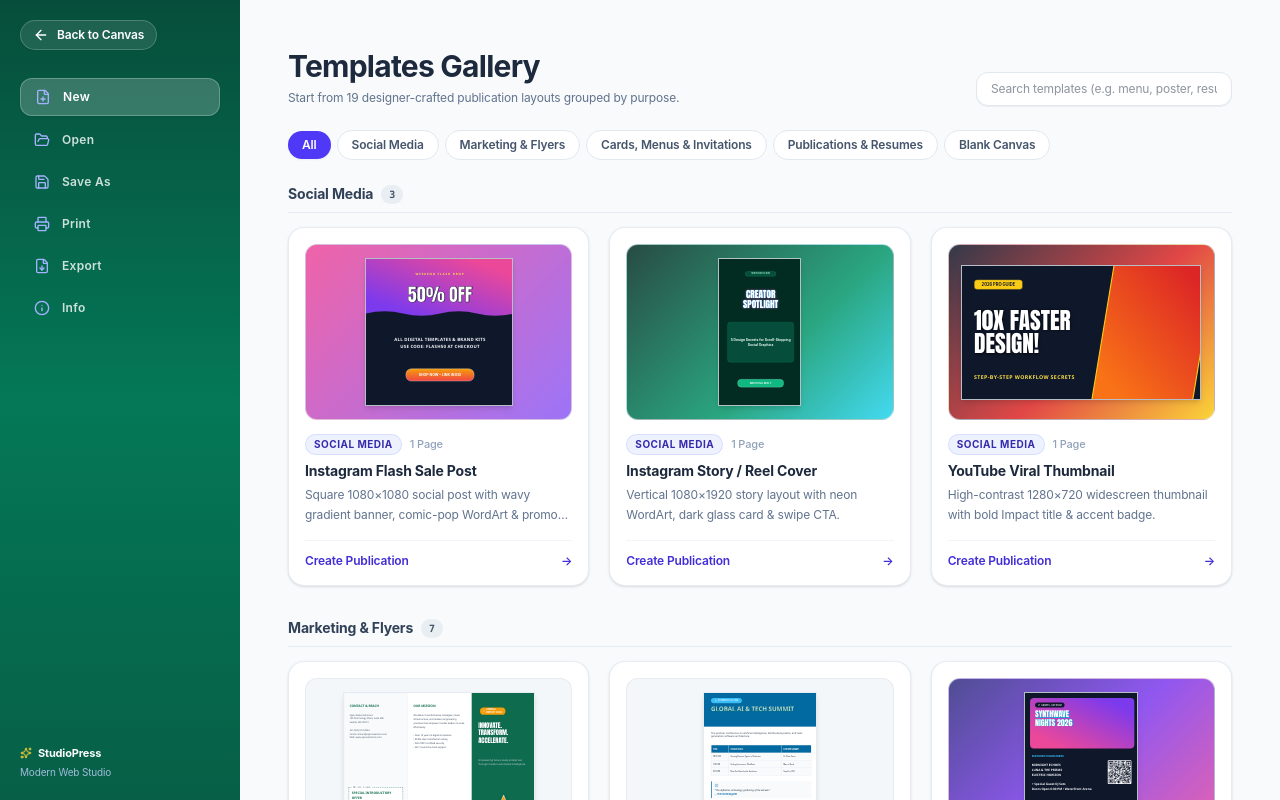
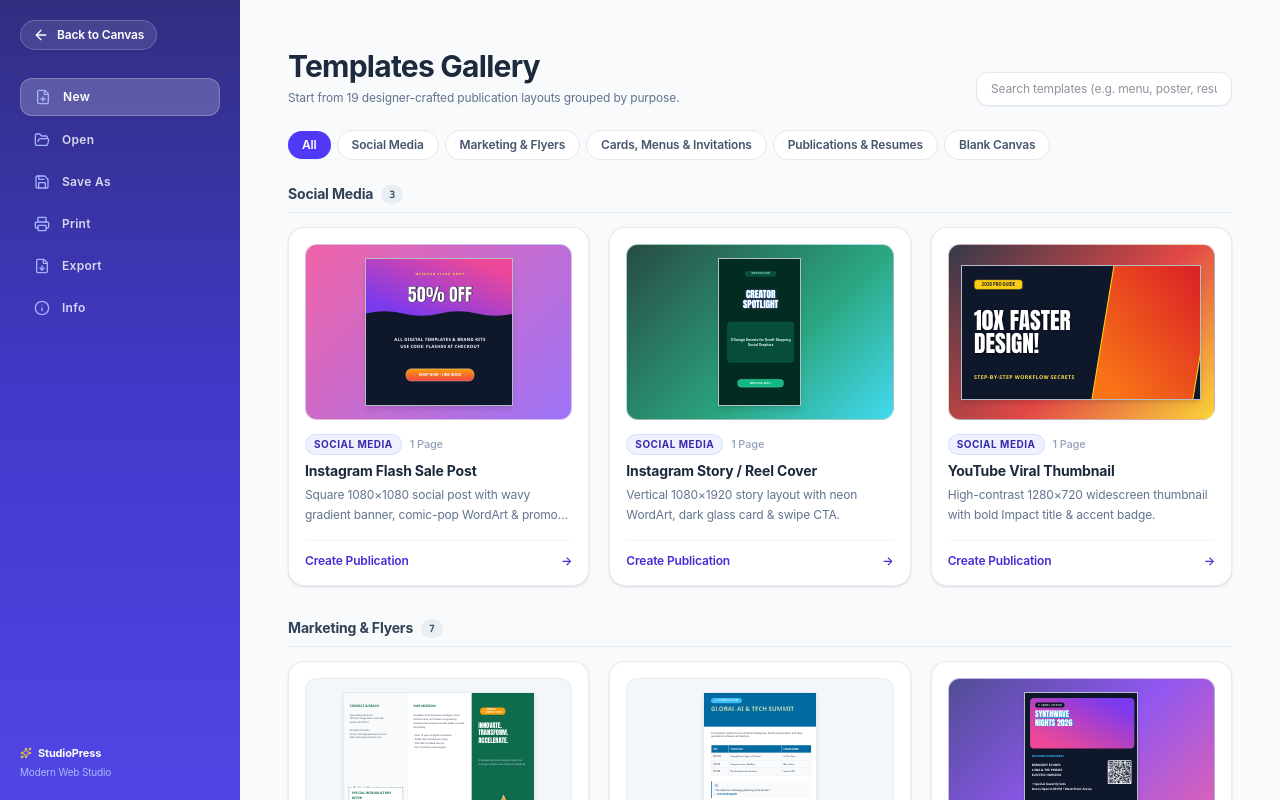
Before and after one commit to jorzyrockz-crypto/Publisher, a React (Vite) app: page / in a window 1280 px wide. Both pictures are taken after a click on the button "File". Built offline with nearby package versions, Linux system fonts and the light colour scheme; a web font is replaced by a local one.

Commit message:
chore: update window titlebar and Backstage sidebar gradients to StudioPress Indigo

```diff
--- a/src/components/modals/BackstageModal.tsx
+++ b/src/components/modals/BackstageModal.tsx
@@ -134,8 +134,8 @@ export const BackstageModal: React.FC = () => {
 
   return (
     <div className="fixed inset-0 bg-white z-50 flex select-none text-slate-800 animate-in fade-in duration-150">
-      {/* Left Backstage Green Navigation Bar */}
-      <div className="w-60 bg-gradient-to-b from-[#064e3b] via-[#047857] to-[#065f46] text-white flex flex-col justify-between p-5 flex-shrink-0 shadow-lg">
+      {/* Left Backstage Indigo Navigation Bar */}
+      <div className="w-60 bg-gradient-to-b from-[#312e81] via-[#4338ca] to-[#4f46e5] text-white flex flex-col justify-between p-5 flex-shrink-0 shadow-lg">
         <div className="space-y-6">
           {/* Back button */}
           <button
--- a/src/components/ribbon/QuickAccessToolbar.tsx
+++ b/src/components/ribbon/QuickAccessToolbar.tsx
@@ -53,7 +53,7 @@ export const QuickAccessToolbar: React.FC = () => {
   );
 
   return (
-    <div className="h-10 bg-gradient-to-r from-[#064e3b] via-[#047857] to-[#065f46] text-white flex items-center justify-between px-3 select-none text-xs border-b border-indigo-900/40 shadow-sm relative z-40">
+    <div className="h-10 bg-gradient-to-r from-[#312e81] via-[#4338ca] to-[#4f46e5] text-white flex items-center justify-between px-3 select-none text-xs border-b border-indigo-900/40 shadow-sm relative z-40">
       {/* Left: File & Quick Action Icons */}
       <div className="flex items-center gap-1.5">
         {/* Backstage File Button */}
```
